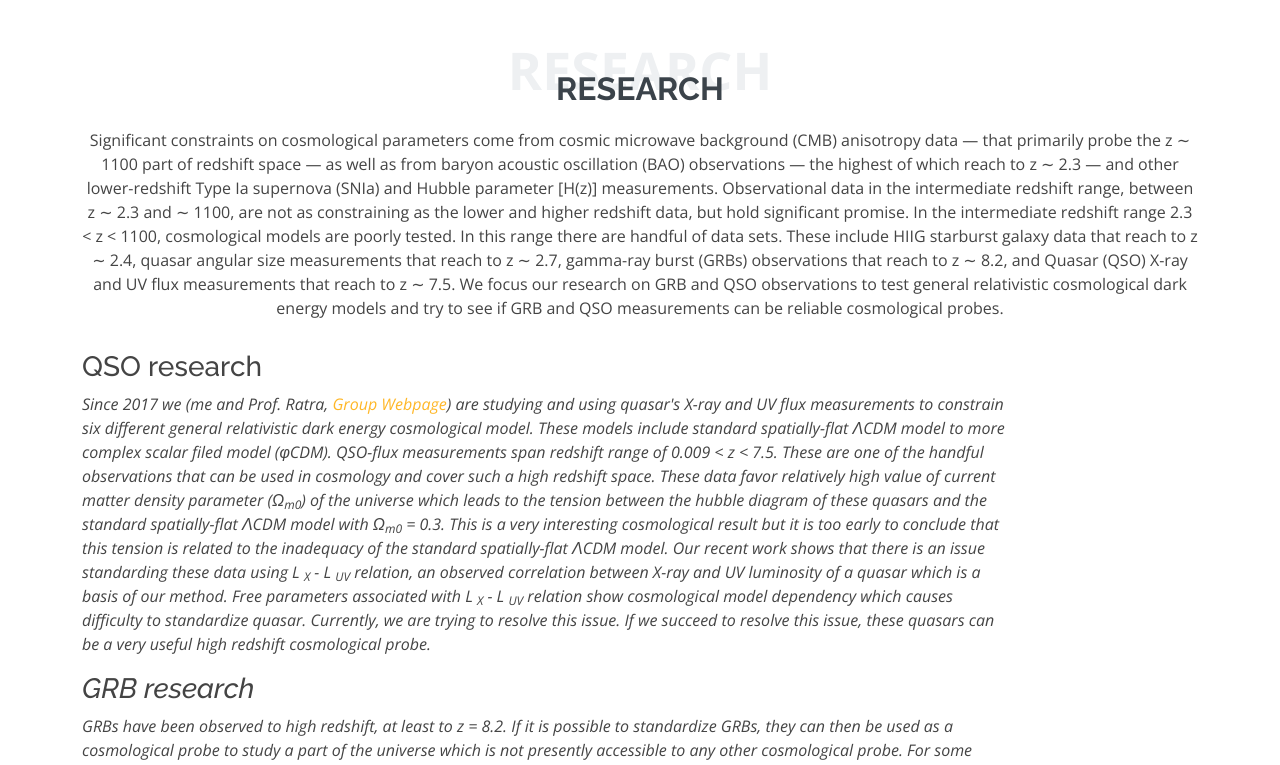
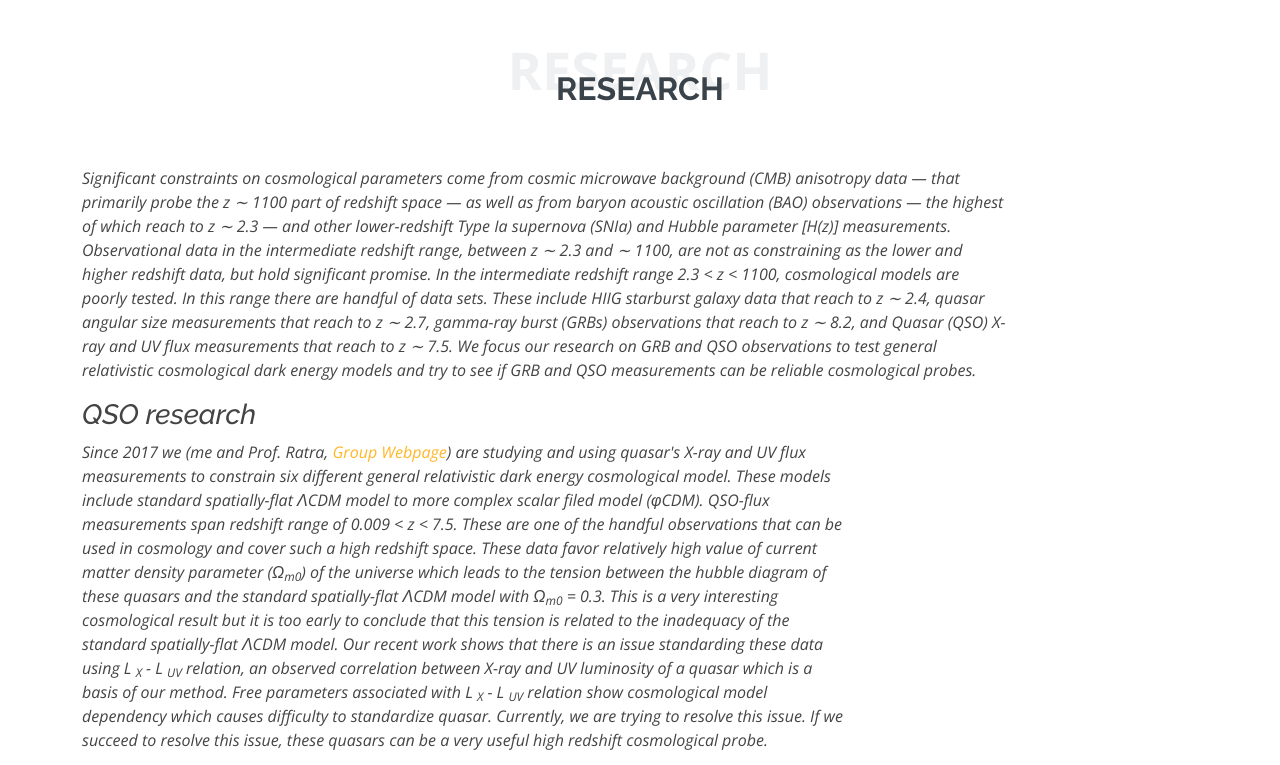
Before and after one commit to nkhadk/nkhadka, a plain HTML site: page index.html in a window 1280 px wide. Shown: the part 820-1585 px from the top of the page. Drawn offline with nearby package versions, Linux system fonts and the light colour scheme.

Commit message:
Add files via upload

```diff
--- a/index.html
+++ b/index.html
@@ -74,8 +74,18 @@
         <div class="section-title">
           <span>Research</span>
           <h2>Research</h2>
-          <p>Significant constraints on cosmological parameters come from cosmic microwave background (CMB) anisotropy data — that primarily probe the z ∼ 1100 part of redshift space — as well as from baryon acoustic oscillation (BAO) observations — the highest of which reach to z ∼ 2.3 — and other lower-redshift Type Ia supernova (SNIa) and Hubble parameter [H(z)] measurements. Observational data in the intermediate redshift range, between z ∼ 2.3 and ∼ 1100, are not as constraining as the lower and higher redshift data, but hold significant promise. In the intermediate redshift range 2.3 < z < 1100, cosmological models are poorly tested. In this range there are handful of data sets. These include HIIG starburst galaxy data that reach to z ∼ 2.4, quasar angular size measurements that reach to z ∼ 2.7, gamma-ray burst (GRBs) observations that reach to z ∼ 8.2, and Quasar (QSO) X-ray and UV flux measurements that reach to z ∼ 7.5. We focus our research on GRB and QSO observations to test general relativistic cosmological dark energy models and try to see if GRB and QSO measurements can be reliable cosmological probes.<p>
+          <!--<p>Significant constraints on cosmological parameters come from cosmic microwave background (CMB) anisotropy data — that primarily probe the z ∼ 1100 part of redshift space — as well as from baryon acoustic oscillation (BAO) observations — the highest of which reach to z ∼ 2.3 — and other lower-redshift Type Ia supernova (SNIa) and Hubble parameter [H(z)] measurements. Observational data in the intermediate redshift range, between z ∼ 2.3 and ∼ 1100, are not as constraining as the lower and higher redshift data, but hold significant promise. In the intermediate redshift range 2.3 < z < 1100, cosmological models are poorly tested. In this range there are handful of data sets. These include HIIG starburst galaxy data that reach to z ∼ 2.4, quasar angular size measurements that reach to z ∼ 2.7, gamma-ray burst (GRBs) observations that reach to z ∼ 8.2, and Quasar (QSO) X-ray and UV flux measurements that reach to z ∼ 7.5. We focus our research on GRB and QSO observations to test general relativistic cosmological dark energy models and try to see if GRB and QSO measurements can be reliable cosmological probes.<p>-->
         </div>
+
+        <div class="row">
+          <div class="col-lg-10">
+            <h3 class="resume-title"></h3>
+            <div class="resume-item pb-0">
+              <!--<h4>Alice Barkley</h4>-->
+              <p><em>Significant constraints on cosmological parameters come from cosmic microwave background (CMB) anisotropy data — that primarily probe the z ∼ 1100 part of redshift space — as well as from baryon acoustic oscillation (BAO) observations — the highest of which reach to z ∼ 2.3 — and other lower-redshift Type Ia supernova (SNIa) and Hubble parameter [H(z)] measurements. Observational data in the intermediate redshift range, between z ∼ 2.3 and ∼ 1100, are not as constraining as the lower and higher redshift data, but hold significant promise. In the intermediate redshift range 2.3 < z < 1100, cosmological models are poorly tested. In this range there are handful of data sets. These include HIIG starburst galaxy data that reach to z ∼ 2.4, quasar angular size measurements that reach to z ∼ 2.7, gamma-ray burst (GRBs) observations that reach to z ∼ 8.2, and Quasar (QSO) X-ray and UV flux measurements that reach to z ∼ 7.5. We focus our research on GRB and QSO observations to test general relativistic cosmological dark energy models and try to see if GRB and QSO measurements can be reliable cosmological probes.
+              <p>
+              </p>
+            </div>
 
         <div class="row">
           <div class="col-lg-10">
```
